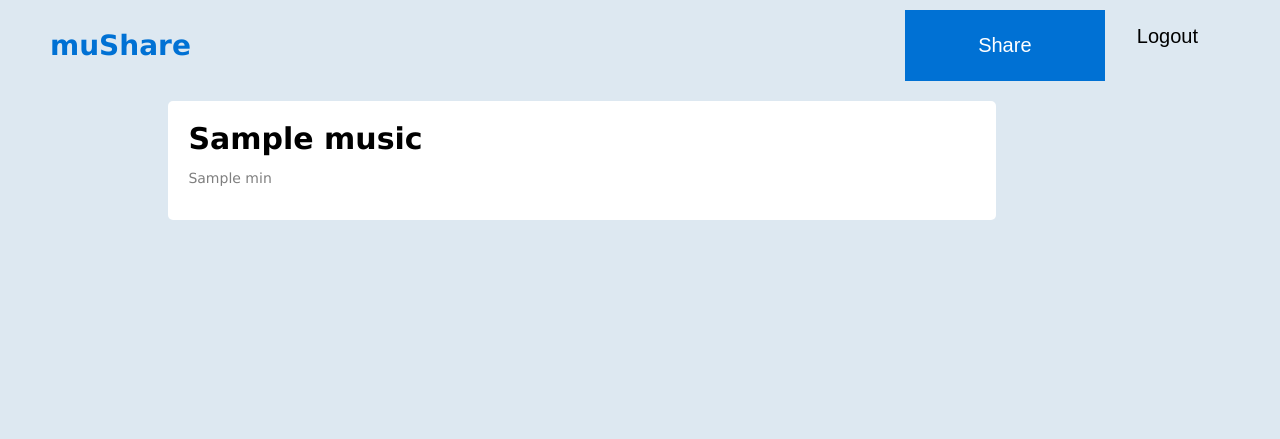
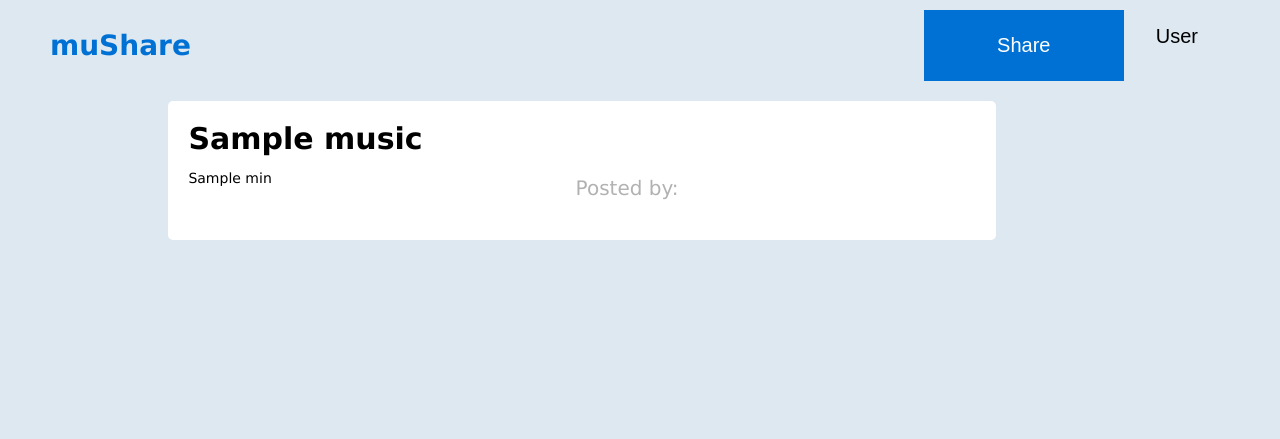
Before and after one commit to pmatarodrigues/muShare, a Node server app: page /home/ in a window 1280 px wide. Shown: the top 439 px of the page. Run offline with Node 20, Linux system fonts and the light colour scheme; the visitor is signed in with stand-in values (Sample User, id 1); tables that the repository leaves empty or names only in its code hold one stand-in row (values such as "Sample post"); some libraries are stand-ins or nearby versions.

Commit message:
Add settings page, minor changes to css

```diff
--- a/app.js
+++ b/app.js
@@ -7,11 +7,22 @@
 var passport = require('passport');
 var LocalStrategy = require('passport-local').Strategy;
 var session = require('express-session');
-//var Store = sess.Store;
+var passportSocketIo = require('passport.socketio');
+var MySQLStore = require('connect-mysql')(session),
+  options = {
+    config: {
+      host: 'localhost',
+      user: 'pedro',
+      password: 'pedro',
+      database: 'muShare'
+    }
+};
 
 
 var indexRouter = require('./routes/index');
 var usersRouter = require('./routes/users');
+var settingsRouter = require('./routes/settings');
+
 
 var app = express();
 
@@ -63,6 +74,7 @@
 app.use('/index', indexRouter);
 app.use('/users', usersRouter);
 app.use('/home', router);
+app.use('/settings', settingsRouter);
 
 
 // ASSOCIATE POSTS TO EACH FUNCTION
@@ -78,12 +90,7 @@
   failureRedirect: '/',
   failureFlash: true
 }), function(req, res, info){
-  console.log(req.user.username);
 
-  // req.login(user, function(err) {
-  //   if (err) { return next(err); }
-  //   return res.redirect('/users/' + req.user.username);
-  // });
 });
 
 
@@ -136,4 +143,4 @@
 
 
 
-module.exports = app;
+module.exports = {app: app, passportSocketIo: passportSocketIo, passport: passport, cookieParser: cookieParser, MySQLStore: MySQLStore};
--- a/package.json
+++ b/package.json
@@ -7,6 +7,7 @@
   },
   "dependencies": {
     "connect-flash": "^0.1.1",
+    "connect-mysql": "^2.1.7",
     "cookie-parser": "~1.4.3",
     "debug": "~2.6.9",
     "express": "~4.16.0",
@@ -21,6 +22,7 @@
     "node-notifier": "^5.3.0",
     "passport": "^0.4.0",
     "passport-local": "^1.0.0",
+    "passport.socketio": "^3.7.0",
     "socket.io": "^2.2.0",
     "socket.io-client": "^2.2.0"
   },
--- a/public/stylesheets/navbar.css
+++ b/public/stylesheets/navbar.css
@@ -15,7 +15,7 @@
     justify-content: space-between;
 }
 
-.navbar-right > form > .logout{
+.logout{
     background-color: transparent;
     border: none;
     color: black;
@@ -26,10 +26,35 @@
     display: inline-block;
     transition: .5s ease-in-out;
 }
-.navbar-right > form > .logout:hover{
+.logout:hover{
     transition: .5s ease-in-out;
     opacity: 0.4;
 }
+
+.dropdown {
+    float: left;
+    overflow: hidden;
+}
+.dropdown-content > form > .logout{
+    width: 100%;
+}
+.dropdown-content > form > .logout:hover{
+    background-color: #e0e0e0;
+}
+
+.dropdown-content {
+    display: none;
+    position: absolute;
+    background-color: white;
+    min-width: 160px;
+    box-shadow: 0px 8px 16px 0px rgba(0,0,0,0.2);
+    z-index: 1;
+}
+
+.dropdown:hover .dropdown-content {
+    display: block;
+}
+
 
 .upload{
     width: 200px;
--- a/public/stylesheets/style.css
+++ b/public/stylesheets/style.css
@@ -144,7 +144,8 @@
   padding: 20px;
 }
 .music-box:hover{
-  background-color: var(--main-color);
+  /* background-color: #eeeeee; */
+  width: 82%;
   box-shadow: 0px 0px 20px -15px black;
 }
 .music-box > strong{
@@ -152,6 +153,17 @@
 }
 .music-box > p{
   opacity: 0.5;
+}
+.music-details{
+  display: flex;
+  justify-content: space-between;
+  padding-right: 100px;
+}
+.music-details > .username{
+  font-size: 20px;
+  opacity: 0.3;
+  text-align: left;
+  width: 300px;
 }
 
 /* MODAL SHARE MUSIC */
--- a/routes/home.js
+++ b/routes/home.js
@@ -14,7 +14,7 @@
 /* GET home page. */
 router.get('/', isAuthenticated, function(req, res, next) {
 
-    db.query('SELECT name, duration, (SELECT username FROM user WHERE id = user) FROM `music`', function(err, result) {
+    db.query('SELECT name, duration, (SELECT username FROM user WHERE id = user) as username FROM `music`', function(err, result) {
         if(err){
             throw err;
         } else {
@@ -32,13 +32,13 @@
 
         // QUERY TO INSERT MUSIC ON DATABASE
         let insertMusic = 'INSERT INTO `music`(name, duration, user) VALUES("' + req.body.musicname + '","' + req.body.musicduration +
-            '", (SELECT id FROM user WHERE username = "' + req.user.username + '") )';
+            '", (SELECT id FROM user WHERE username = "' + req.user.username + '"))';
 
         db.query(insertMusic, (err, result) => {
             if (err) {
                 return res.status(500).send(err);
             }
-            //res.redirect('/home');
+            res.redirect('/home');
         });
     }
 }
--- a/views/home.hbs
+++ b/views/home.hbs
@@ -7,9 +7,17 @@
     </div>
     <div class="navbar-right">
         <button type="submit" id="toggleUploadModalButton" class="upload">Share</button>
-        <form action="/logout" method="post">
-            <button type="submit" name="logout" value="Logout" class="logout">Logout</button>
-        </form>
+        <div class="dropdown">
+            <button class="logout">User</button>
+            <div class="dropdown-content">
+                <form action="/settings" method="GET">
+                    <button class="logout">Settings</button>
+                </form>
+                <form action="/logout" method="post">
+                    <button type="submit" name="logout" value="Logout" class="logout">Logout</button>
+                </form>
+            </div>
+        </div>
     </div>
 </div>
 
@@ -19,8 +27,10 @@
         {{#each musicList}}
         <div class="music-box">
             <strong> {{name}} </strong>
-            <p>{{duration}} min</p>
-            <p>{{username}}</p>
+            <div class="music-details">
+                <p>{{duration}} min</p>
+                <p class="username">Posted by: {{username}}</p>
+            </div>
         </div>
         {{/each}}
     {{/each}}
@@ -71,11 +81,10 @@
 
     // REFRESH FEED WHEN NEW DATA IS INSERTED
     socket.on("refresh_feed", function (music) {
-
+        console.log(music);
         var htmlMusicData = '<strong>'+music.name+'</strong>';
         htmlMusicData += '<p>'+music.duration+'</p>';
         htmlMusicData += '<p>'+req.user.username+'</p>';
-
         $("#shared-feed-musiclist").append($('<div class="music-box">').html(htmlMusicData));
     });
 
```
Also changed, not shown: routes/settings.js (added, +16 -0 lines), views/settings.hbs (added, +8 -0 lines), bin/www, 1 other file.
